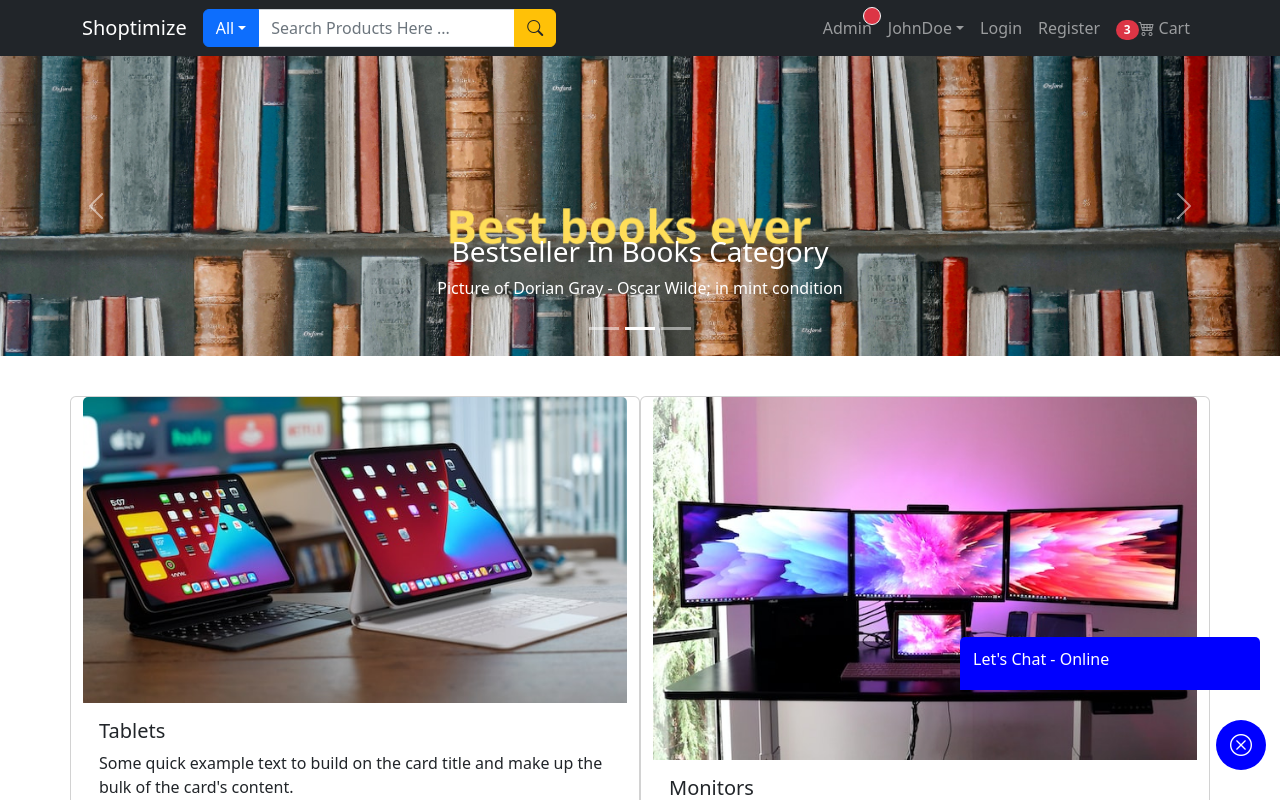
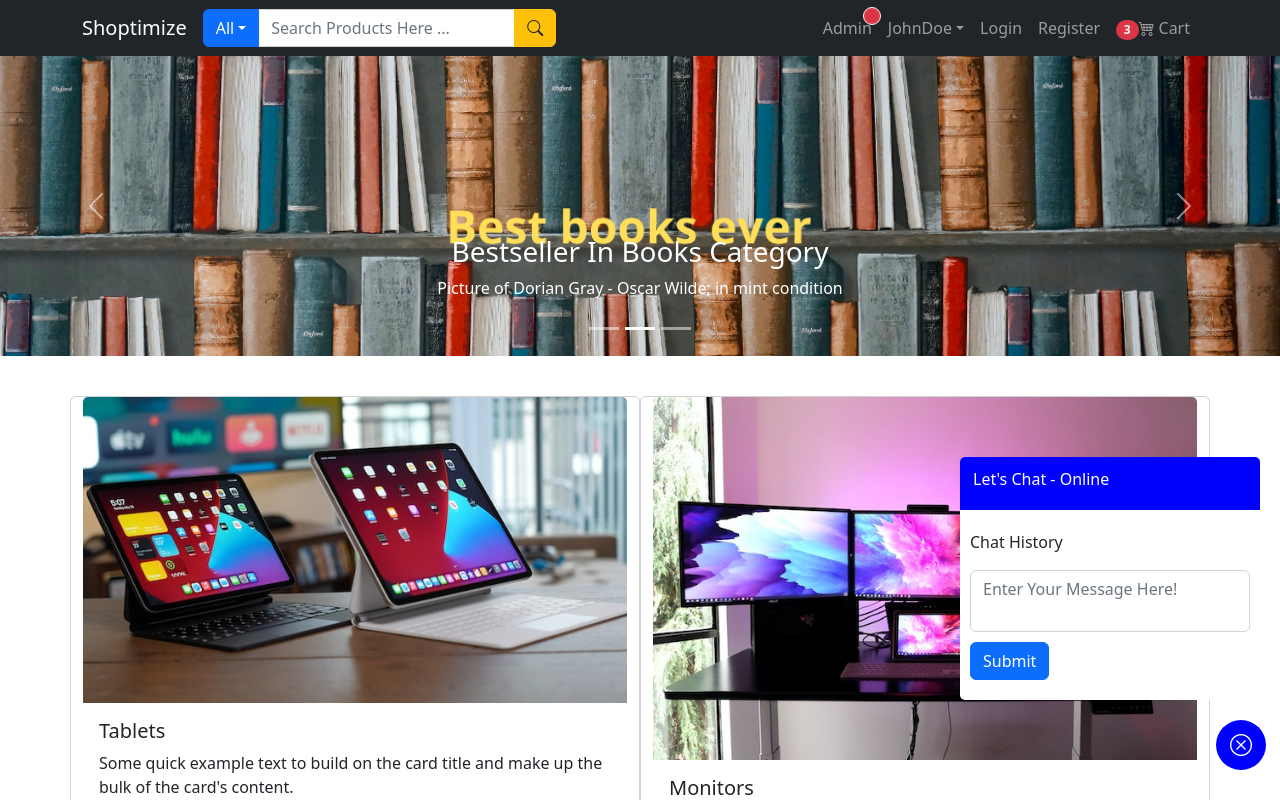
Before and after one commit to ShanchaiZ/MERN-ecommerce, a React (Create React App) app in the folder frontend/: page / in a window 1280 px wide. Both pictures are taken after a click on the label 1241 px from the left and 745 px from the top of the page. Shown: the top 800 px of the page. Built offline with nearby package versions, Linux system fonts and the light colour scheme.

Commit message:
Completed chatbox form and textarea field with a submit chat button and custom css styling to chatform.

```diff
--- a/frontend/src/chats.css
+++ b/frontend/src/chats.css
@@ -32,7 +32,7 @@
     display: none !important;
 }
 
-/* Chat Wrapper and Header */
+/* ChatBox Styling*/
 #check:checked ~ .chat-wrapper{
     opacity: 1;
 }
@@ -45,6 +45,8 @@
     z-index: 2;
     width: 300px;
     transition: all 0.4s;
+    background-color: white;
+    border-radius: 5px;
 }
 
 .chat-header{
@@ -54,3 +56,17 @@
     border-radius: 5px 5px 0px 0px;
     color: white;
 }
+
+.chat-form {
+    padding: 10px;
+}
+
+.chat-form input,
+.chat-form textarea,
+.chat-form button {
+    margin-bottom: 10px;
+}
+
+.chat-form textarea{
+    resize: none;
+}
--- a/frontend/src/components/user/UserChatComponent.js
+++ b/frontend/src/components/user/UserChatComponent.js
@@ -8,10 +8,19 @@ const UserChatComponent = () => {
                 <i className="bi bi-chat-dots comment"></i>
                 <i className="bi bi-x-circle close"></i>
             </label>
-
+            {/* ChatBox Popup */}
             <div className="chat-wrapper">
                 <div className="chat-header">
                     <h6>Let's Chat - Online </h6>
+                </div>
+                {/* Chatbox Field to Enter Message */}
+                <div className="chat-form">
+                    <div className="cht-msg">
+                        <p>Chat History</p>
+                    </div>
+                    <textarea id="clientChatMsg" className="form-control" placeholder="Enter Your Message Here!"></textarea>
+                    {/* Chat Submit Button */}
+                    <button className="btn btn-primary btn-block">Submit</button>
                 </div>
             </div>
         </>
```
